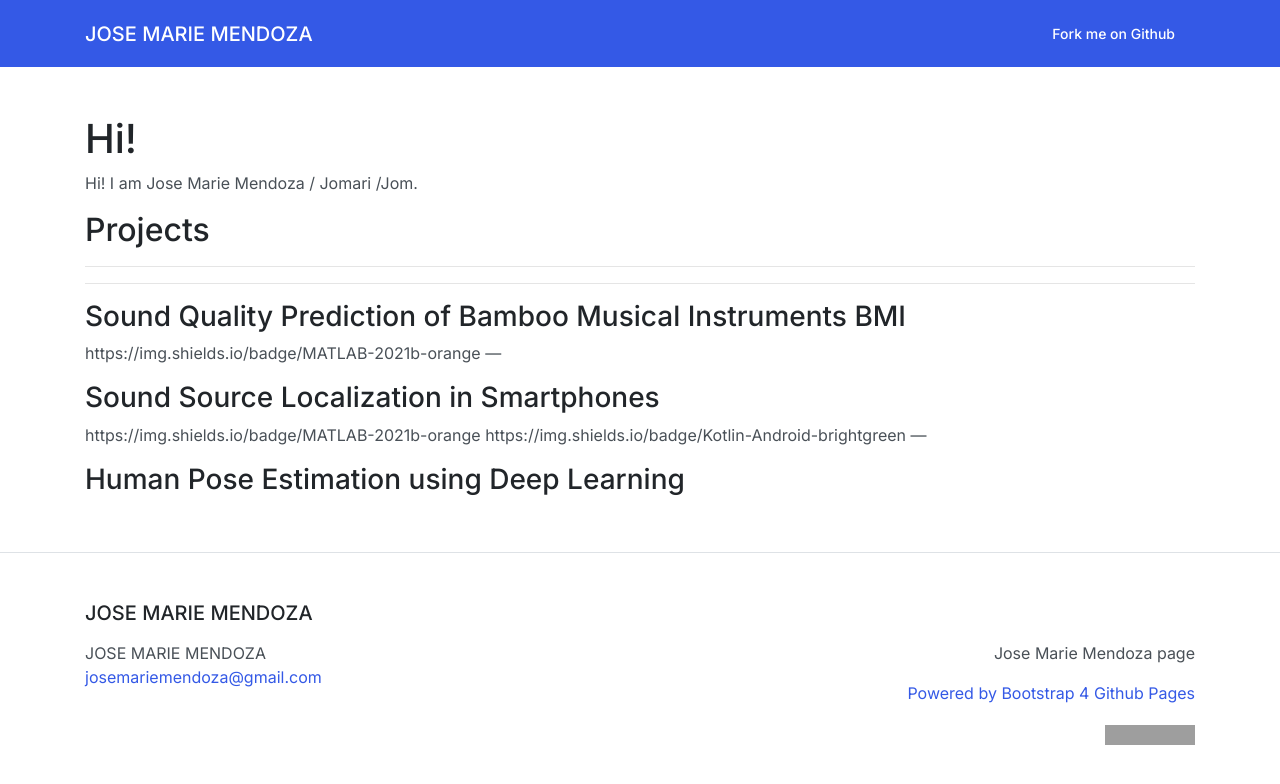
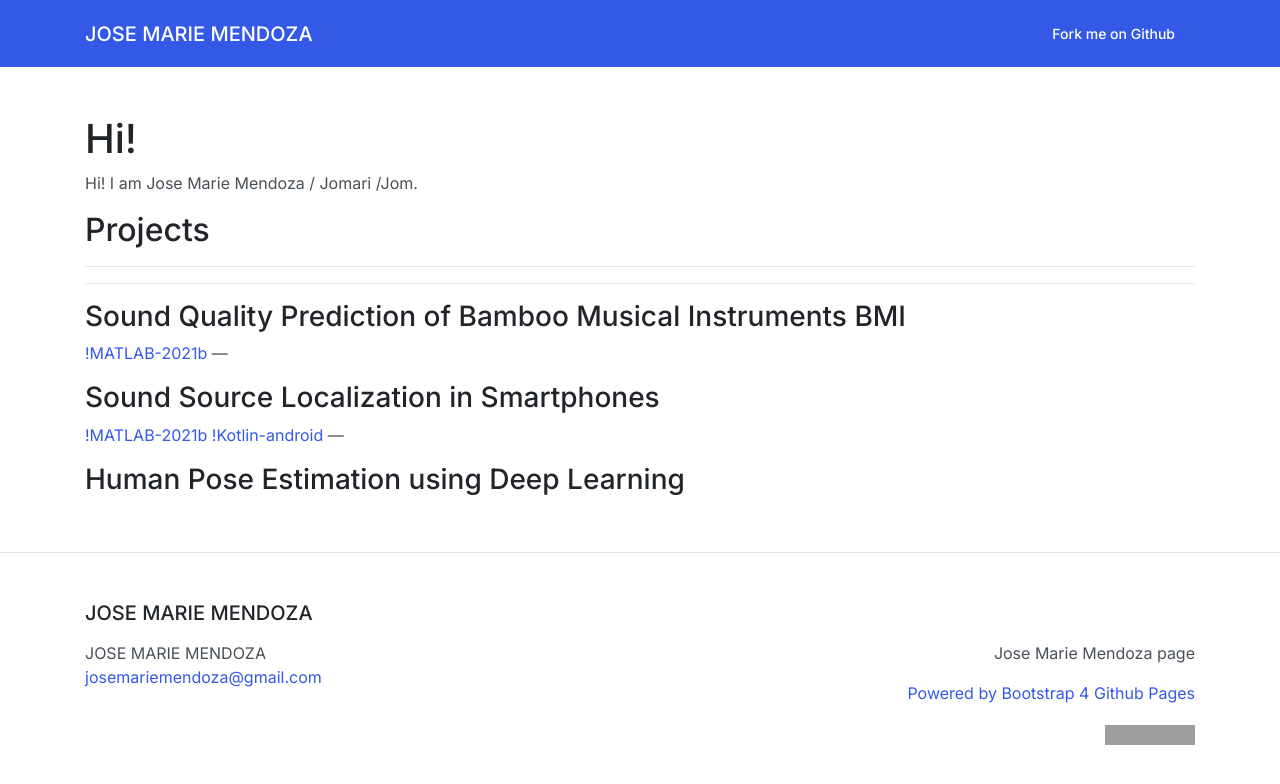
Before and after one commit to jomarimendoza/jomarimendoza.github.io, a Jekyll site: the page built from index.md, in a window 1280 px wide. Shown: the top 784 px of the page. Built offline with Jekyll 4.4.1, drawn with Linux system fonts in a browser that asks for light colours; part of the change alters nothing that is shown; grey boxes are pictures that could not be loaded.

Commit message:
Update index.md

```diff
--- a/index.md
+++ b/index.md
@@ -9,9 +9,9 @@ Hi! I am Jose Marie Mendoza / Jomari /Jom.
 ---
 ---
 ### Sound Quality Prediction of Bamboo Musical Instruments BMI
-https://img.shields.io/badge/MATLAB-2021b-orange
+[!MATLAB-2021b](https://img.shields.io/badge/MATLAB-2021b-orange)
 ---
 ### Sound Source Localization in Smartphones
-https://img.shields.io/badge/MATLAB-2021b-orange https://img.shields.io/badge/Kotlin-Android-brightgreen
+[!MATLAB-2021b](https://img.shields.io/badge/MATLAB-2021b-orange) [!Kotlin-android](https://img.shields.io/badge/Kotlin-Android-brightgreen)
 ---
 ### Human Pose Estimation using Deep Learning
```
